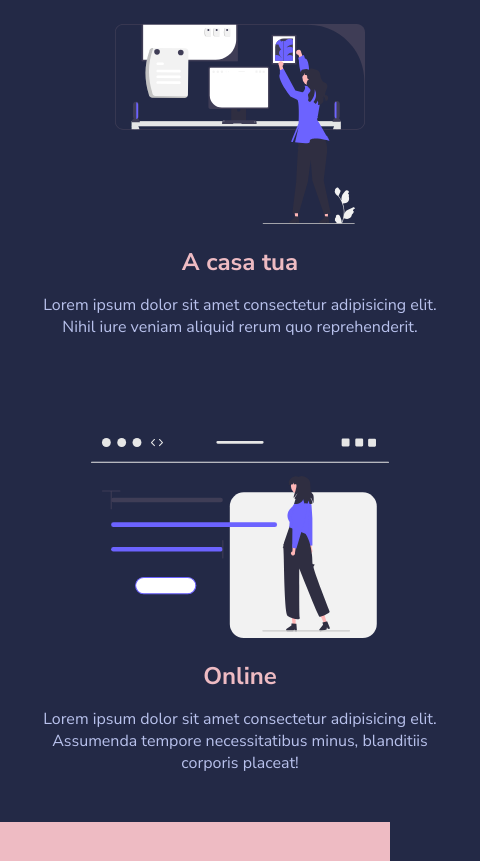
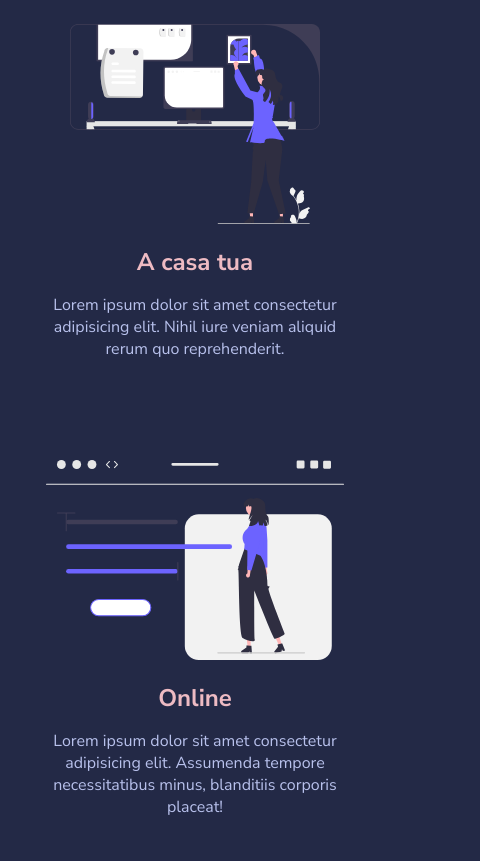
Before and after one commit to GiulianoBlas/html-css-resp-wannabe, a plain HTML site: page index.html in a window 390 px wide. Shown: the part 209-1070 px from the top of the page, 480 px wide, since content can reach past the window. Drawn offline with Linux system fonts and the light colour scheme.

Commit message:
correction

```diff
--- a/bonus/css/style.css
+++ b/bonus/css/style.css
@@ -142,19 +142,12 @@ img {
 
  @media screen and (max-width: 768px) {
 
-    .container{
-       max-width: 768px;
-    }
  }
 
 
 /* mobile: dai 480px in giù */
 
 @media screen and (max-width: 480px) {
-
-    .container{
-       max-width: 480px;
-    }
 
     .row{
         flex-wrap: wrap;
--- a/css/style.css
+++ b/css/style.css
@@ -133,7 +133,7 @@ img {
  @media screen and (max-width: 768px) {
 
     .container{
-       max-width: 768px;
+       width: 100%
     }
  }
 
@@ -142,10 +142,6 @@ img {
 /* mobile: dai 480px in giù */
 
 @media screen and (max-width: 480px) {
-
-    .container{
-       max-width: 480px;
-    }
 
     .row{
         flex-wrap: wrap;
```
Also changed, not shown: 1 other file.
